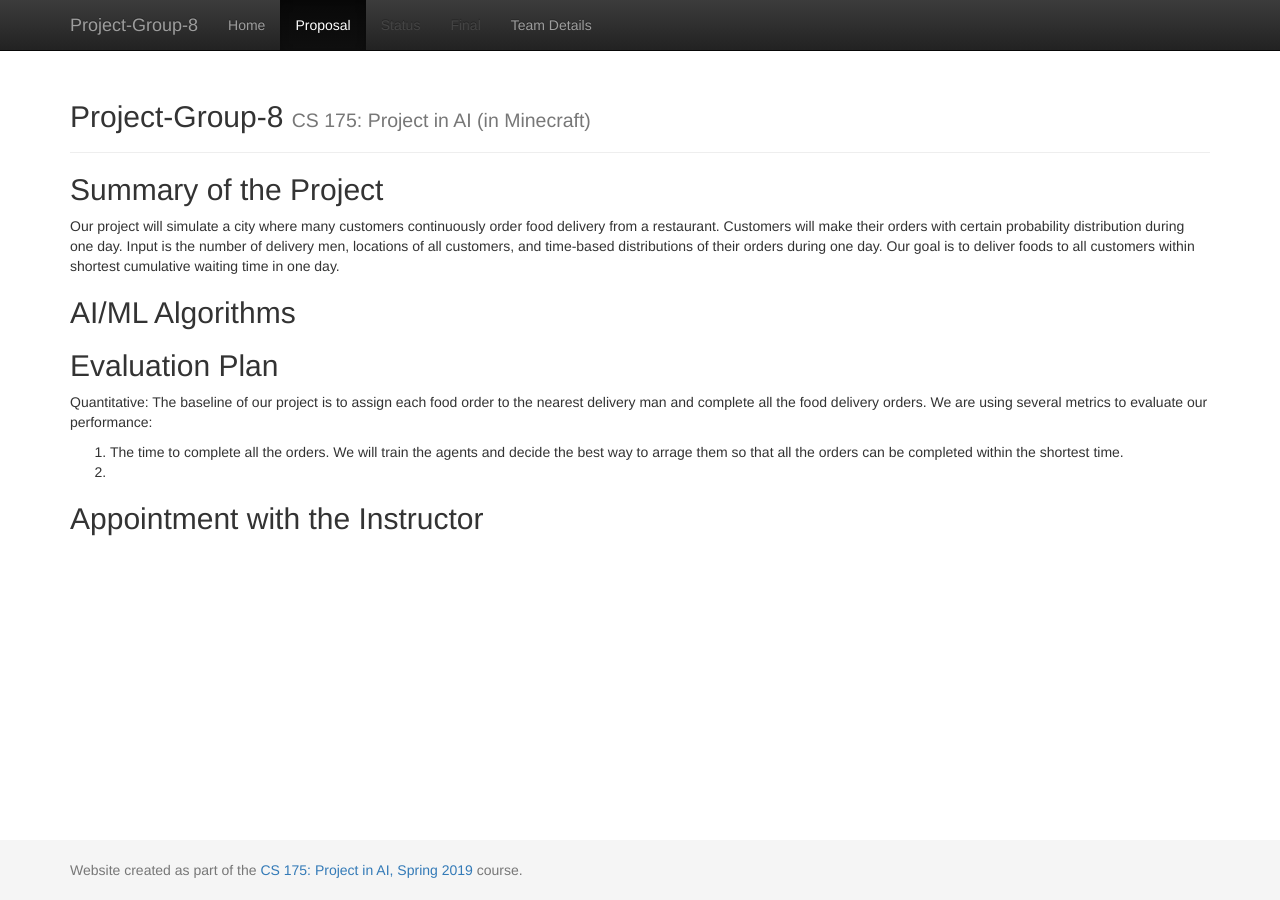
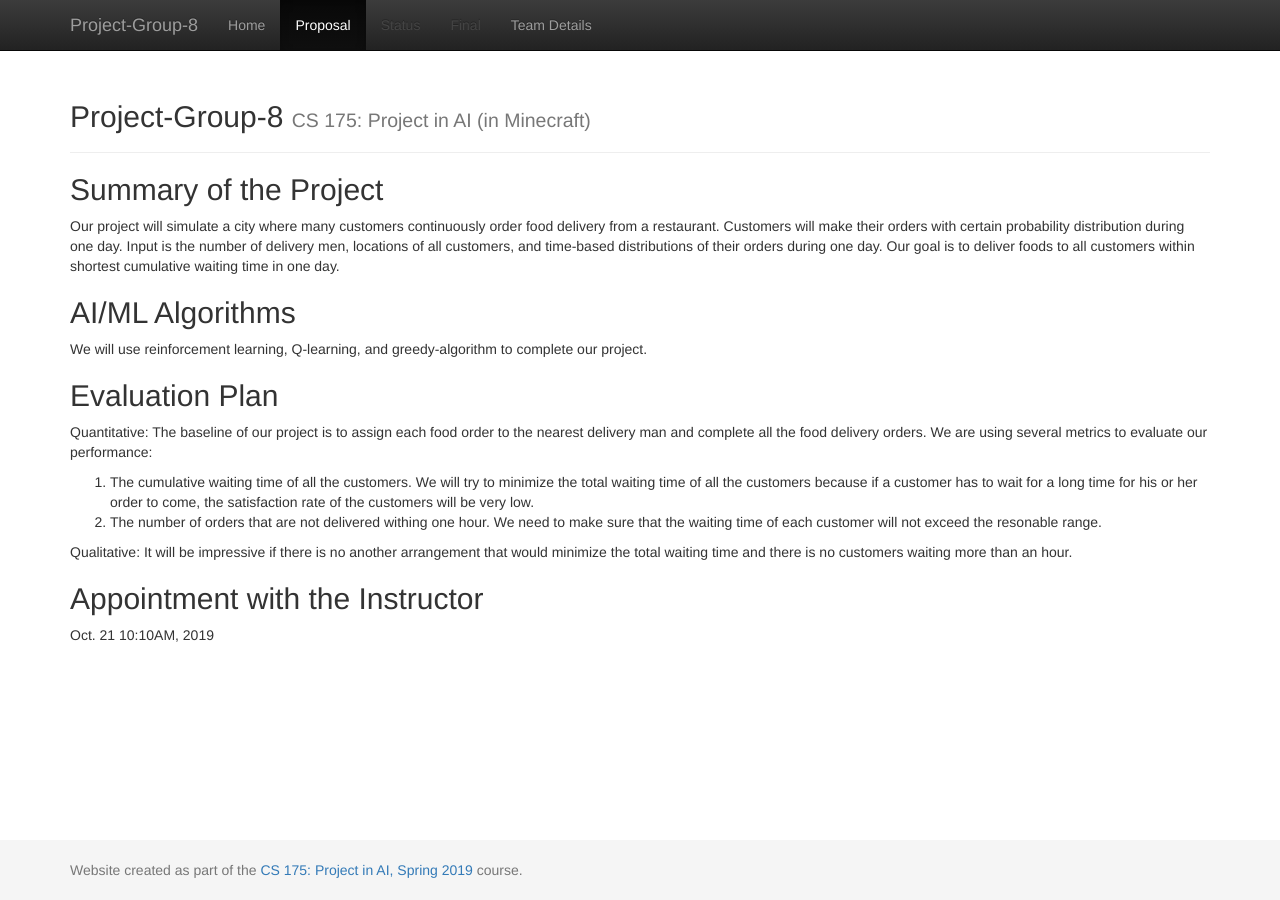
Before and after one commit to Ting0718/MineDelivery, a Jekyll site: the page built from docs/proposal.md, in a window 1280 px wide. Built offline with Jekyll 4.4.1, drawn with Linux system fonts in a browser that asks for light colours.

Commit message:
proposal updated

```diff
--- a/docs/proposal.md
+++ b/docs/proposal.md
@@ -7,10 +7,14 @@ title:  Proposal
 Our project will simulate a city where many customers continuously order food delivery from a restaurant. Customers will make their orders with certain probability distribution during one day. Input is the number of delivery men, locations of all customers, and time-based distributions of their orders during one day. Our goal is to deliver foods to all customers within shortest cumulative waiting time in one day.
 
 ## AI/ML Algorithms
+We will use reinforcement learning, Q-learning, and greedy-algorithm to complete our project.
 
 ## Evaluation Plan
 Quantitative: The baseline of our project is to assign each food order to the nearest delivery man and complete all the food delivery orders. We are using several metrics to evaluate our performance:
-1. The time to complete all the orders. We will train the agents and decide the best way to arrage them so that all the orders can be completed within the shortest time.
-2.
+1. The cumulative waiting time of all the customers. We will try to minimize the total waiting time of all the customers because if a customer has to wait for a long time for his or her order to come, the satisfaction rate of the customers will be very low.
+2. The number of orders that are not delivered withing one hour. We need to make sure that the waiting time of each customer will not exceed the resonable range.
+
+Qualitative: It will be impressive if there is no another arrangement that would minimize the total waiting time and there is no customers waiting more than an hour.
 
 ## Appointment with the Instructor
+Oct. 21 10:10AM, 2019
```
